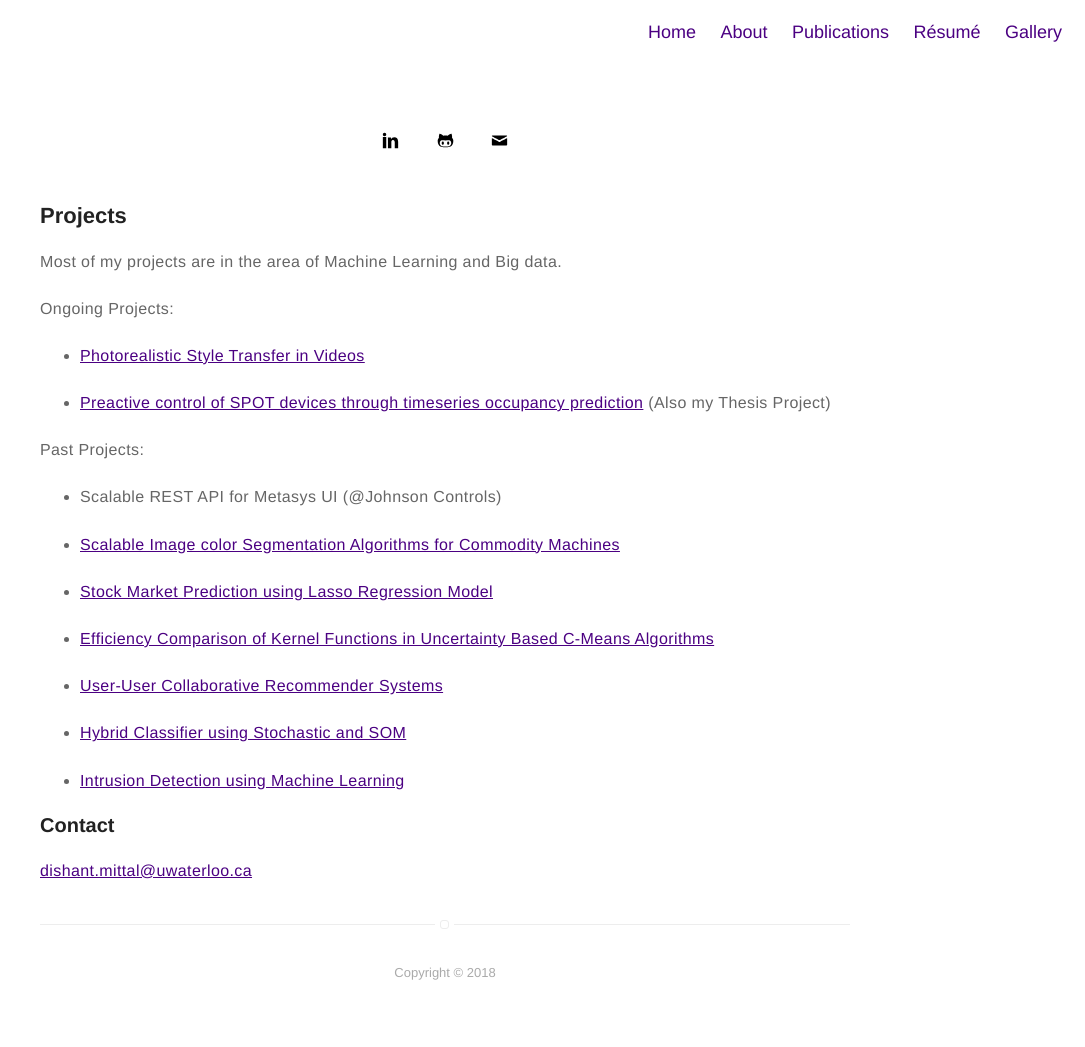
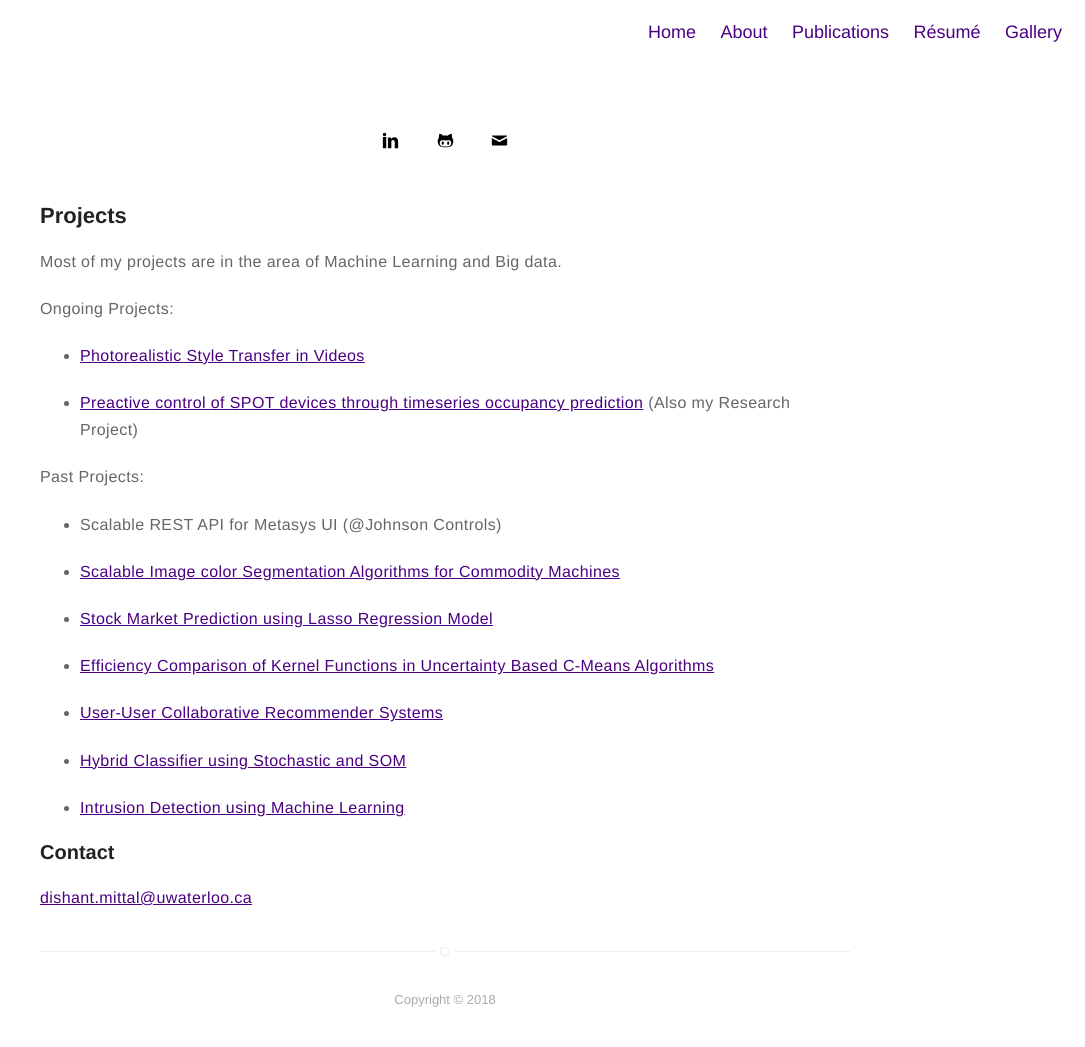
Before and after one commit to dishant-mittal/dishant-mittal.github.io, a Jekyll site: the page built from projects.md, in a window 1280 px wide. Shown: the whole page, without its empty margins (195-1280 px from the left). Built offline with Jekyll 4.4.1, drawn with Linux system fonts in a browser that asks for light colours; emoji names are drawn with the system emoji font; before the commit the page ends 1020 px from its top, so only the background shows below that.

Commit message:
Update projects.md

```diff
--- a/projects.md
+++ b/projects.md
@@ -12,7 +12,7 @@ Ongoing Projects:
 
 + [Photorealistic Style Transfer in Videos](http://dishant-mittal.github.io/style-transfer-videos)
 
-+ [Preactive control of SPOT devices through timeseries occupancy prediction](http://dishant-mittal.github.io/spark-project) (Also my Thesis Project)
++ [Preactive control of SPOT devices through timeseries occupancy prediction](http://dishant-mittal.github.io/spark-project) (Also my Research Project)
 
 Past Projects:
 
```
